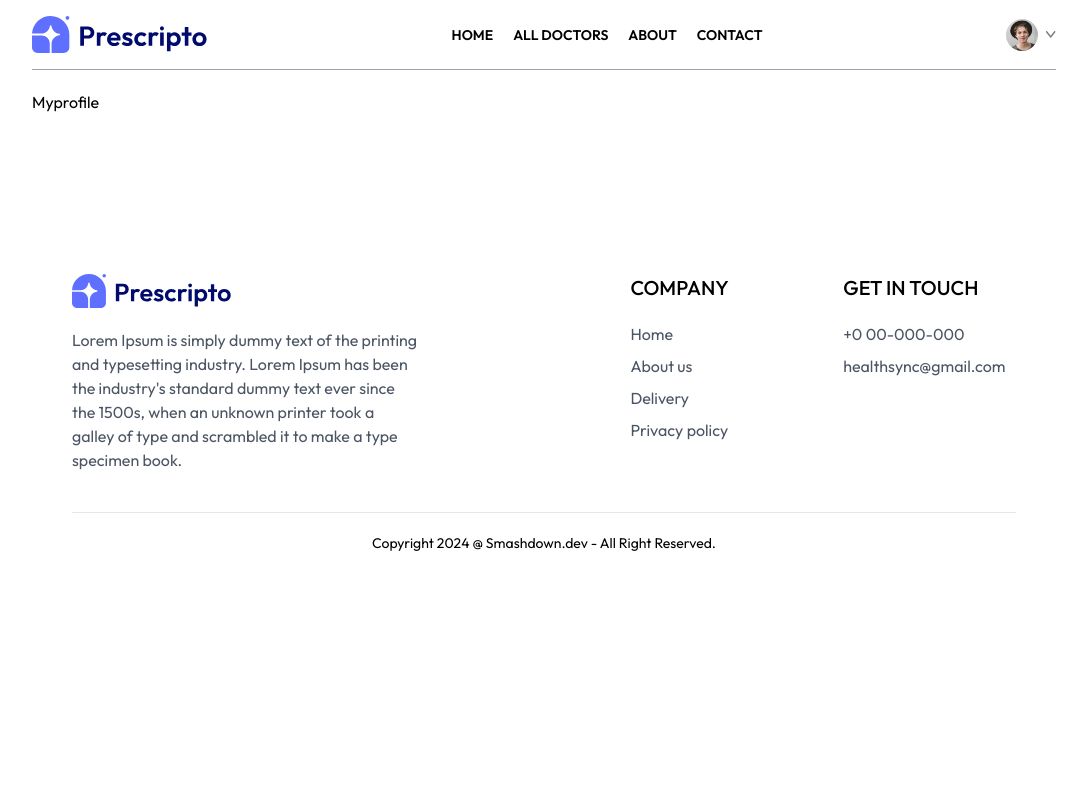
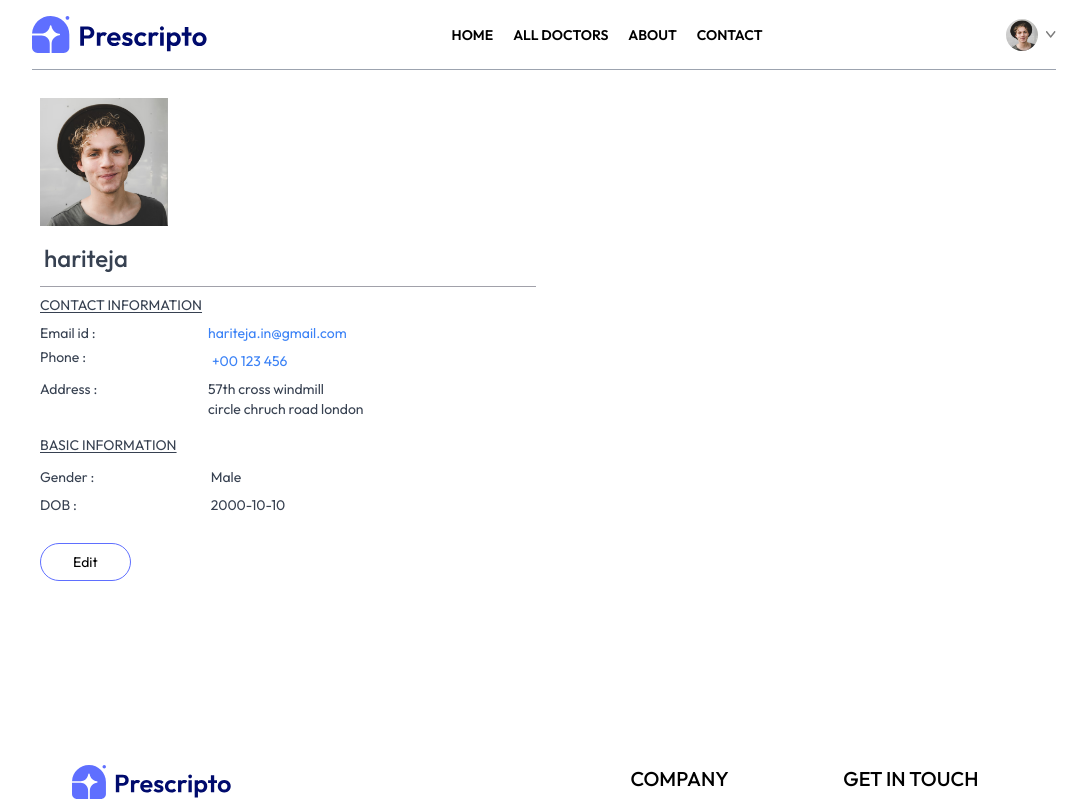
Before and after one commit to Hari-1005/HealthSync, a React (Vite) app in the folder frontend/: page /my-profile in a window 1280 px wide. Shown: the top 801 px of the page, without its empty margins (96-1183 px from the left). Built offline with nearby package versions, Linux system fonts and the light colour scheme.

Commit message:
my profile page

```diff
--- a/frontend/src/pages/Appointment.jsx
+++ b/frontend/src/pages/Appointment.jsx
@@ -69,10 +69,6 @@
   useEffect(() => {
     getAvailableSlots();
   }, [docInfo]);
-
-  useEffect(()=>{
-    console.log(docSlots)
-  },[docSlots])
 
   return (
     docInfo && (
--- a/frontend/src/pages/Login.jsx
+++ b/frontend/src/pages/Login.jsx
@@ -7,7 +7,11 @@
   const [password, setPassword] = useState('');
 
   const onSubmitHandler = async(event) => {
-    event.preventDefault()
+    event.preventDefault();
+    console.log(name,email,password);
+    setName("");
+    setEmail("");
+    setPassword("");
   }
   return (
     <form className='h-[80vh] flex items-center' onSubmit={onSubmitHandler}>
--- a/frontend/src/pages/MyAppointments.jsx
+++ b/frontend/src/pages/MyAppointments.jsx
@@ -2,7 +2,23 @@
 
 const MyAppointments = () => {
   return (
-    <div>MyAppointments</div>
+    <div className='flex flex-col'>
+      <p>My Appointments</p>
+      <hr />
+      <div>
+        <img src="" alt="" />
+        <div className='flex flex-col gap-2'>
+          <div>
+            <h1></h1>
+            <p></p>
+          </div>
+          <div>
+
+          </div>
+          <p></p>
+        </div>
+      </div>
+    </div>
   )
 }
 
--- a/frontend/src/pages/MyProfile.jsx
+++ b/frontend/src/pages/MyProfile.jsx
@@ -1,8 +1,90 @@
-import React from 'react'
+import React, { useState } from 'react'
+import { assets } from '../assets/assets'
 
 const Myprofile = () => {
+
+  const [userData, setUserData] = useState({
+    name : "hariteja",
+    image : assets.profile_pic,
+    email : "hariteja.in@gmail.com",
+    phone : "+00 123 456",
+    address : {
+      line1 : "57th cross windmill",
+      line2 : "circle chruch road london"
+    },
+    gender : "Male",
+    dob : "2000-10-10"
+  })
+
+  const [isEdit, setIsEdit] = useState(false);
+
   return (
-    <div>Myprofile</div>
+    <div className='flex flex-col max-w-lg gap-3 text-sm p-2'>
+      <div>
+        <img className='w-32' src={userData.image} alt="profile-image" />
+      </div>
+
+      <div className='flex flex-col gap-2 text-gray-700'>
+        {
+          isEdit ? <input className='text-2xl font-medium bg-gray-200 p-1' type="text" value={userData.name} onChange={e => setUserData(prev=>({...prev, name:e.target.value}))}/>
+          : <h1 className='text-2xl font-medium p-1'>{userData.name}</h1>
+        }
+        <hr className='border-none h-[1px] bg-zinc-400' />
+        <div>
+          <p className='underline underline-offset-2'>CONTACT INFORMATION</p>
+          <div className='grid grid-cols-[1fr_2fr] mt-2 gap-1'>
+            <p>Email id :</p>
+            <p className='text-blue-500'>{userData.email}</p>
+            <p>Phone :</p>
+            {
+              isEdit ? <input className='bg-gray-200 p-1 max-w-52' type="text" value={userData.phone} onChange={e => setUserData(prev => ({...prev, phone:e.target.value}))} />
+              : <p className='text-blue-500 p-1'>{userData.phone}</p>
+            }
+            <p>Address :</p>
+              {
+                isEdit ? <p>
+                  <input className='bg-gray-200 pr-2' type="text" value={userData?.address?.line1} onChange={e => setUserData(prev => ({...prev, address:{...prev.address,line1:e.target.value}}))}/>
+                  <br />
+                  <input className='bg-gray-200 pr-2' type="text" value={userData?.address?.line2} onChange={e => setUserData(prev => ({...prev,address:{...prev.address, line2:e.target.value}}))}/>
+                </p>
+                : <p>
+                  <p>{userData?.address?.line1}</p>
+                  <p>{userData?.address?.line2}</p>
+                </p>
+              }
+          </div>
+        </div>
+
+        <div className='flex flex-col gap-1 mt-2'>
+          <p className='underline underline-offset-2'>BASIC INFORMATION</p>
+          <div className='grid grid-cols-[1fr_2fr] mt-2 gap-2'>
+            <p>Gender :</p>
+            {
+              isEdit ? <select className='max-w-20 bg-gray-200' value={userData.gender} onChange={(e)=>setUserData(prev=>({...prev,gender:e.target.value}))}>
+                <option value="male">Male</option>
+                <option value="female">Female</option>
+              </select>
+              : <p>{userData.gender}</p>
+            }
+            <p>DOB :</p>
+            {
+              isEdit ? <input className='max-w-28 bg-gray-200' type="date" value={userData.date} onChange={(e)=>setUserData(prev=>({...prev,dob:e.target.value}))} />
+              : <p>{userData.dob}</p>
+            }
+          </div>
+        </div>
+
+
+      </div>
+
+      <div className='my-4'>
+        {
+          isEdit ? <button onClick={()=>setIsEdit(false)} className='border border-primary px-8 py-2 rounded-full hover:bg-primary hover:text-white transition-all duration-150'>Save information</button>
+          : <button onClick={()=>setIsEdit(true)} className='border border-primary px-8 py-2 rounded-full hover:bg-primary hover:text-white transition-all duration-150'>Edit</button>
+        }
+      </div>
+
+    </div>
   )
 }
 
```
